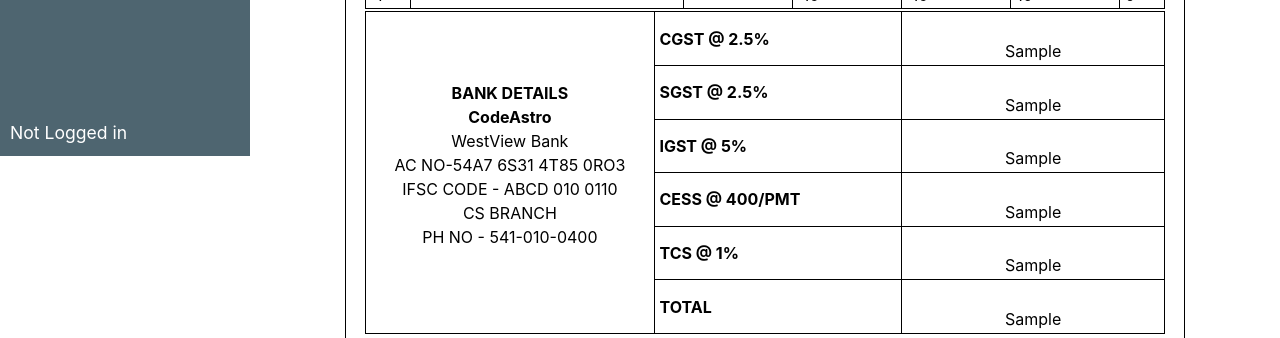
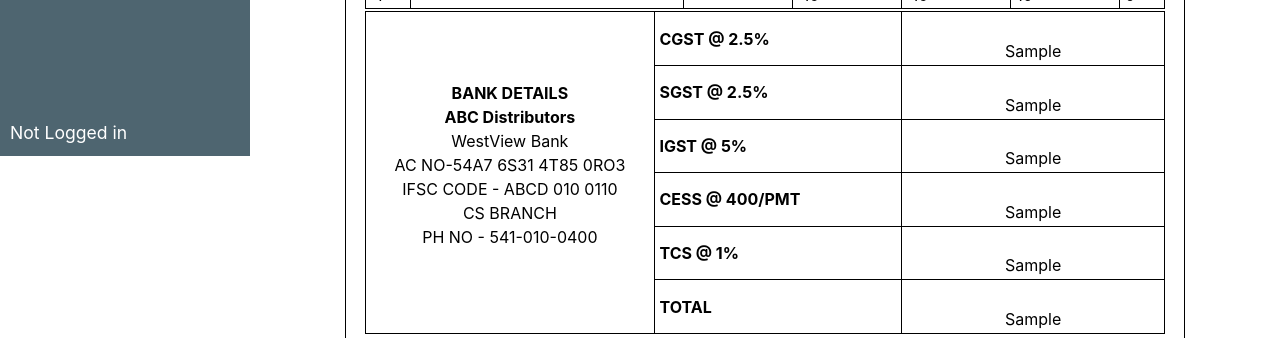
Before and after one commit to PARTH-BRAMHECHA/Inventory_management_System_PBL_SE, a Django app: page /transactions/purchases/1 in a window 1280 px wide. Shown: the part 644-982 px from the top of the page. Run offline with Django 3.2, Linux system fonts and the light colour scheme; data comes from the database, SQL or seed files in the repository; tables that the repository leaves empty hold one stand-in row (values such as "Sample post"); some libraries are stand-ins or nearby versions; some web fonts are replaced.

Commit message:
purchase_bill.html

```diff
--- a/transactions/templates/bill/purchase_bill.html
+++ b/transactions/templates/bill/purchase_bill.html
@@ -110,7 +110,7 @@
                                 <tbody>
                                     <tr>
                                         <td class="inner-box" style="width: 35%; text-align: center;" rowspan="6">
-                                            <p> <span style="font-weight: bold;">BANK DETAILS <br> CodeAstro</span> <br>
+                                            <p> <span style="font-weight: bold;">BANK DETAILS <br> ABC Distributors</span> <br>
                                                 WestView Bank <br> AC NO-54A7 6S31 4T85 0RO3 <br> IFSC CODE - ABCD 010 0110 <br> CS BRANCH <br> PH NO - 541-010-0400</p>
                                         </td>
                                         <td class="inner-box" style="width: 30%; font-weight: bold;">&nbsp;CGST @ 2.5%</td>
```
